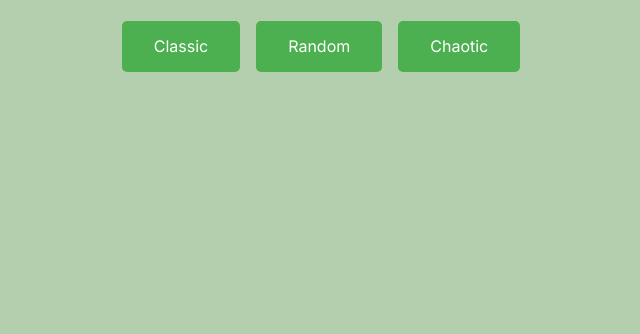
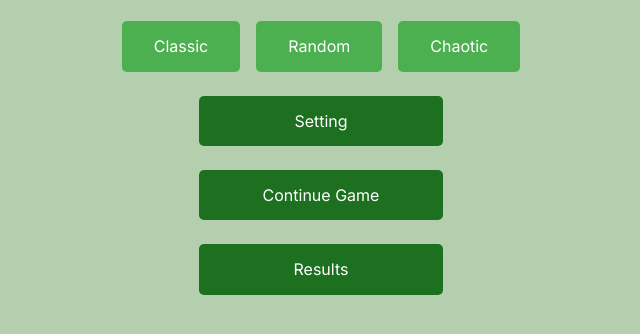
Before and after one commit to jackerok/pair-em-up, a website built with Vite: page pair-em-up/index.html in a window 1280 px wide. Shown: the part 106-440 px from the top of the page, without its empty margins (319-959 px from the left). Built offline with nearby package versions, Linux system fonts and the light colour scheme.

Commit message:
feat: complete view of application

```diff
--- a/pair-em-up/src/modules/screen.js
+++ b/pair-em-up/src/modules/screen.js
@@ -6,7 +6,7 @@ export function createScreen() {
   const app = document.createElement("div");
   app.className = "app";
 
-  app.append(createHeader(), createModeSelection());
+  app.append(createHeader(), createModeSelection(), createFooter());
   document.body.append(app);
 }
 
@@ -52,3 +52,24 @@ const createModeSelection = () => {
 
   return controls;
 };
+
+const createFooter = () => {
+  const footer = document.createElement("footer");
+  footer.className = "footer";
+
+  const settingBtn = document.createElement("button");
+  settingBtn.textContent = "Setting";
+  settingBtn.className = "btn setting";
+
+  const continueBtn = document.createElement("button");
+  continueBtn.textContent = "Continue Game";
+  continueBtn.className = "btn continue";
+
+  const resultsBtn = document.createElement("button");
+  resultsBtn.textContent = "Results";
+  resultsBtn.className = "btn results";
+
+  footer.append(settingBtn, continueBtn, resultsBtn);
+
+  return footer;
+};
--- a/pair-em-up/src/styles/main.scss
+++ b/pair-em-up/src/styles/main.scss
@@ -60,3 +60,16 @@ h1 {
 .btn:active {
   background-color: #2e6d2e;
 }
+
+.footer {
+  display: flex;
+  flex-direction: column;
+}
+
+.setting,
+.continue,
+.results {
+  margin-top: 1.5rem;
+  background-color: #1c701f;
+  padding: 1rem 4rem;
+}
```
Also changed, not shown: README.md.
